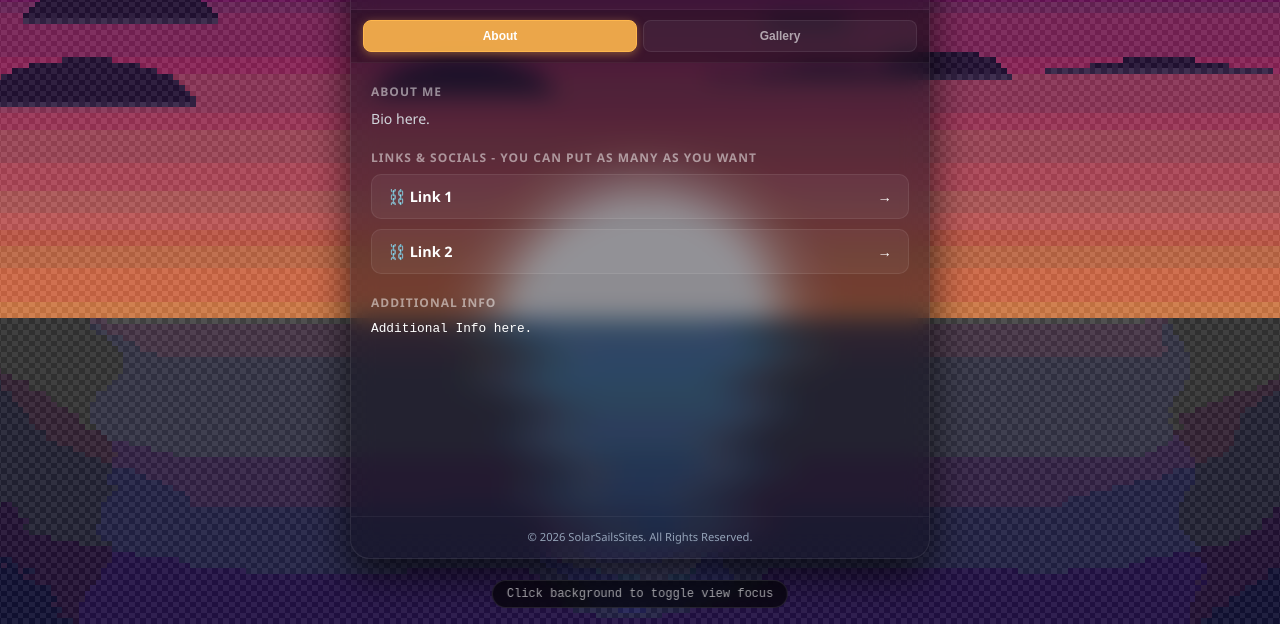
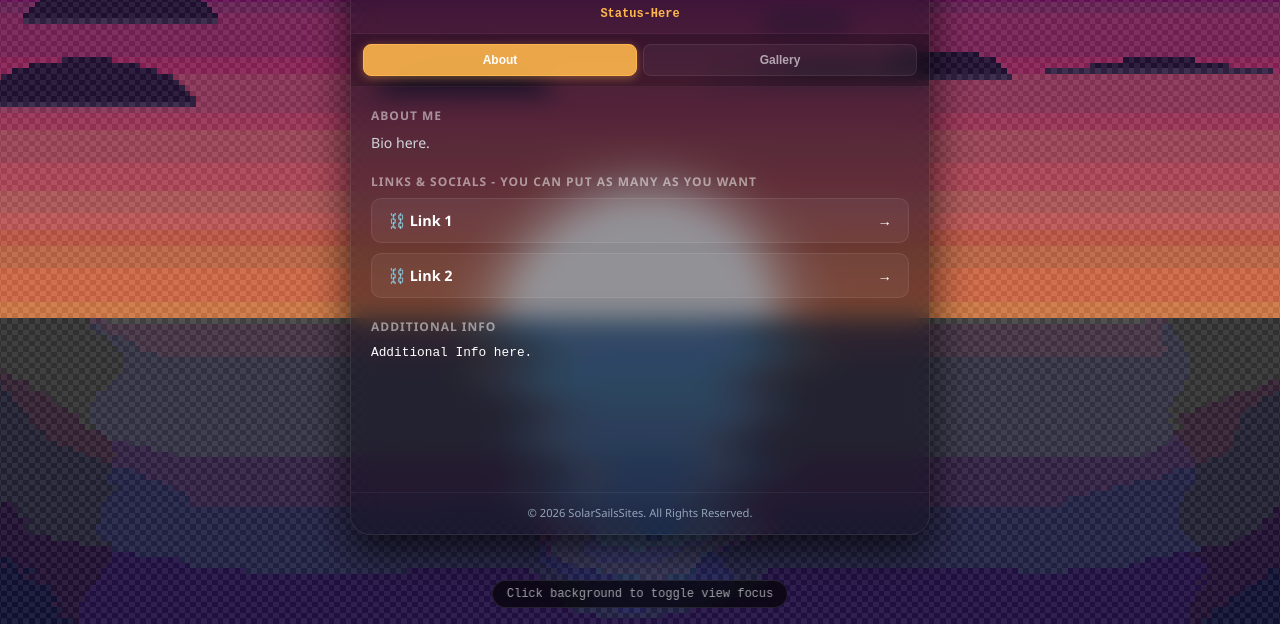
Before and after one commit to SolarSailsSites/Preset1-OceanSunset, a plain HTML site: page index.html in a window 1280 px wide. Shown: the part 176-800 px from the top of the page. Drawn offline with Linux system fonts and the light colour scheme.

Commit message:
Add files via upload

```diff
--- a/style.css
+++ b/style.css
@@ -69,8 +69,8 @@ canvas {
     background: rgba(12, 10, 20, 0.45);
     width: 100%;
     max-width: 580px;
-    height: 88vh;
-    max-height: 720px;
+    height: 82vh;
+    max-height: 660px;
     border-radius: 20px;
     box-shadow: 0 16px 40px rgba(0, 0, 0, 0.7);
     border: 1px solid rgba(255, 255, 255, 0.08);
```
